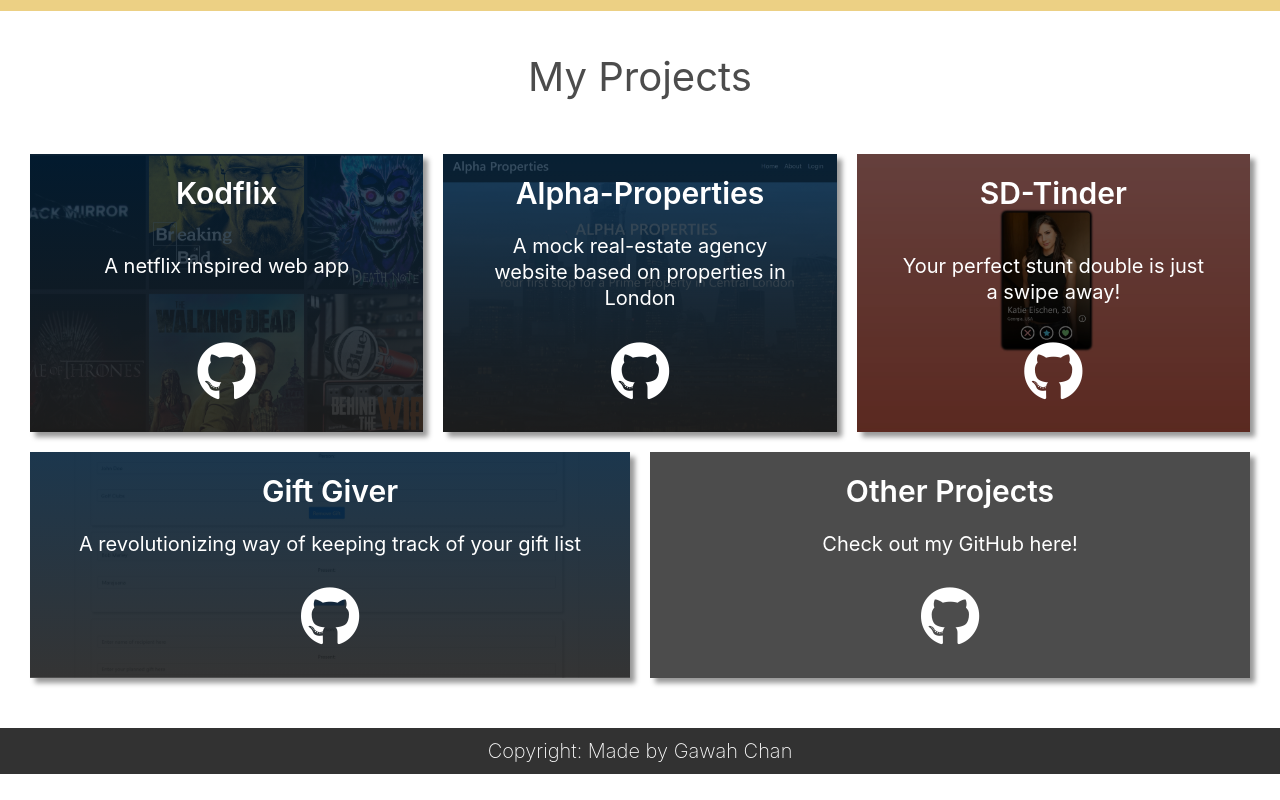
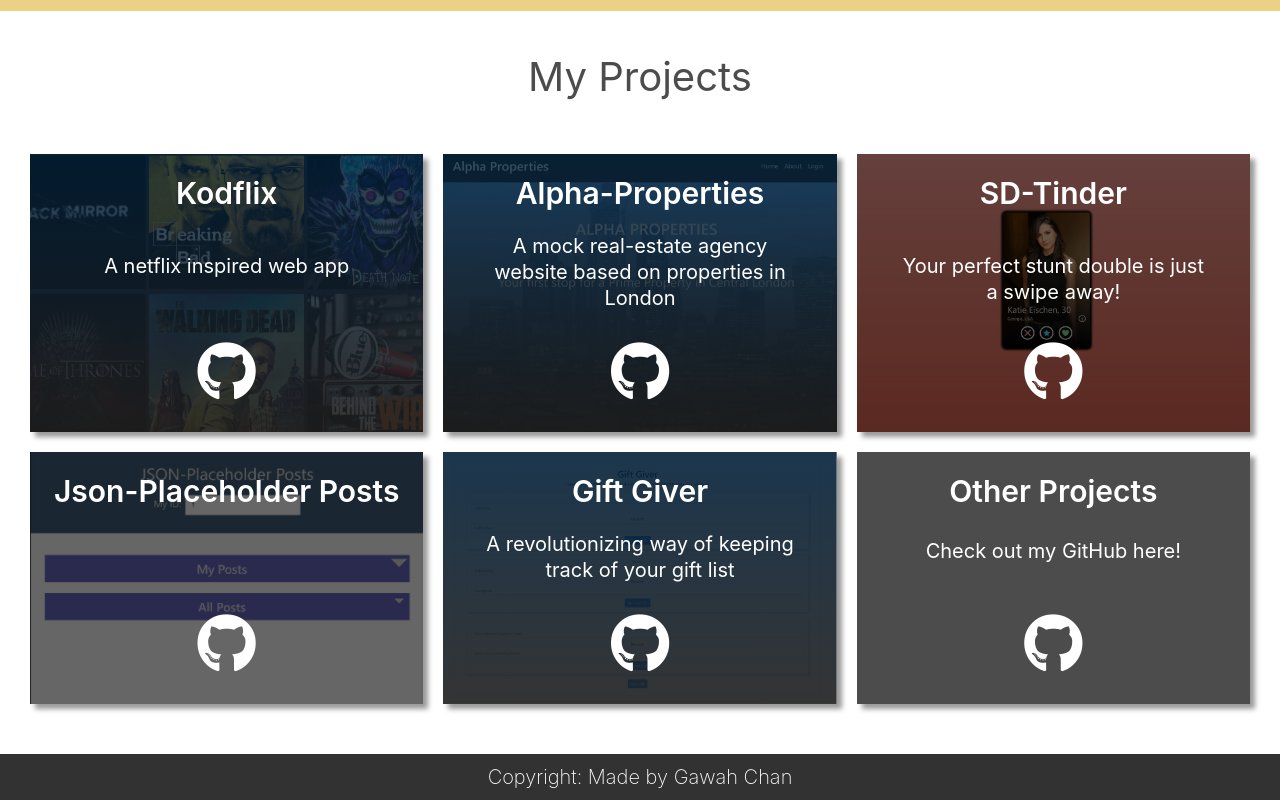
Before and after one commit to GawahChan/Portfolio, a React (Create React App) app: page / in a window 1280 px wide. Shown: the part 1912-2712 px from the top of the page. Before the commit the page ends 2686 px from the top, so only its background shows below. Built offline with nearby package versions, Linux system fonts and the light colour scheme.

Commit message:
Updated Project List

```diff
--- a/src/Components/Projects/Projects.css
+++ b/src/Components/Projects/Projects.css
@@ -41,14 +41,17 @@
     background-image: linear-gradient(rgba(3, 33, 58, 0.8), rgba(30, 30, 30,0.9)), url("../../common/images/Alpha-props.JPG");
 }
 
-.Gift-Giver {
-    background-image: linear-gradient(rgba(3, 33, 58, 0.9), rgba(30, 30, 30,0.9)), url("../../common/images/Gift-Giver.JPG");
-}
-
 .SD-Tinder {
     background-image: linear-gradient(rgba(0, 0, 0, 0.6), rgba(0, 0, 0, 0.6)), url("../../common/images/SD-Tinder.JPG");
 }
 
+.JSON-Placeholder {
+    background-image: linear-gradient(rgba(0, 0, 0, 0.6), rgba(0, 0, 0, 0.6)), url("../../common/images/JSON-Placeholder.JPG");
+}
+
+.Gift-Giver {
+    background-image: linear-gradient(rgba(3, 33, 58, 0.9), rgba(30, 30, 30,0.9)), url("../../common/images/Gift-Giver.JPG");
+}
 .Other-Projects {
     background-color: rgba(0,0,0,0.7);
 }
--- a/src/Components/Projects/ProjectsList.js
+++ b/src/Components/Projects/ProjectsList.js
@@ -15,6 +15,10 @@
         description:'Your perfect stunt double is just a swipe away!'
     },
     {
+        className: 'JSON-Placeholder', name: 'Json-Placeholder Posts',
+        link: 'https://gawahchan.github.io/JSON-Placeholder-Posts/', gitHub:'https://github.com/GawahChan/JSON-Placeholder-Posts'
+    },
+    {
         className: 'Gift-Giver', name: 'Gift Giver',
         link:'https://gawahchan.github.io/Gift-giver/', gitHub:'https://github.com/GawahChan/Gift-giver',
         description:'A revolutionizing way of keeping track of your gift list'
```
Also changed, not shown: src/common/images/JSON-Placeholder.JPG (added).
